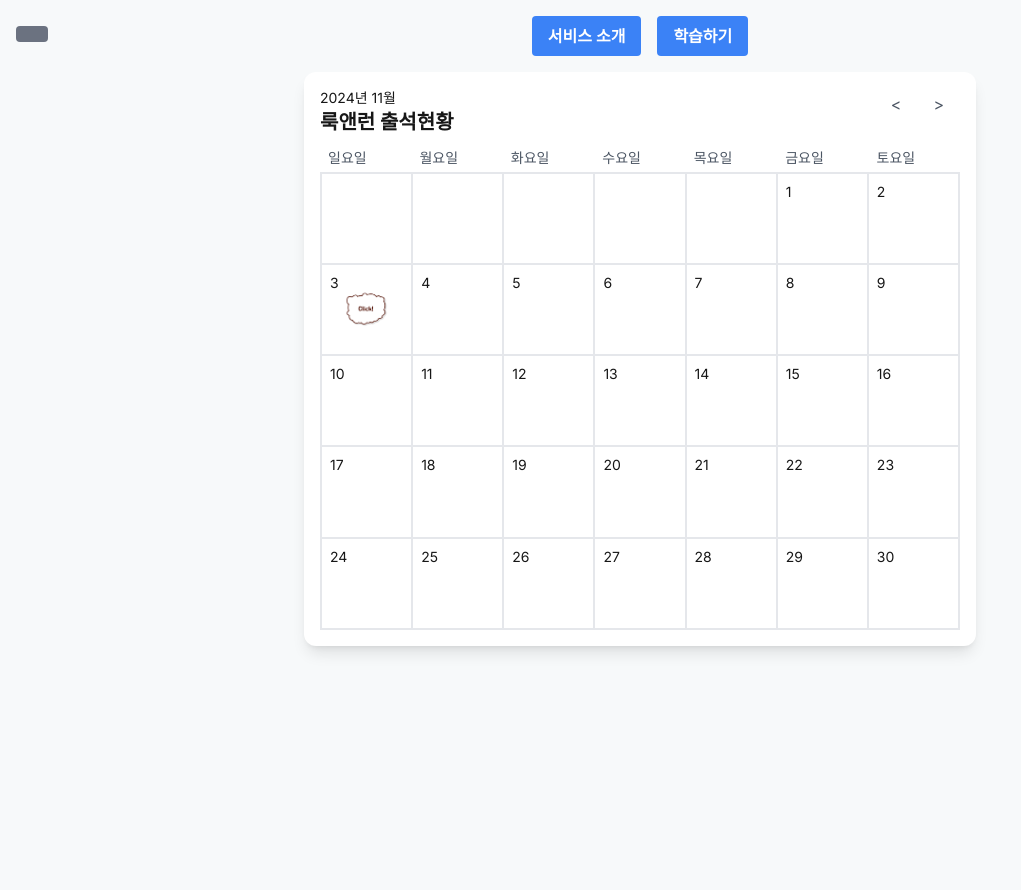
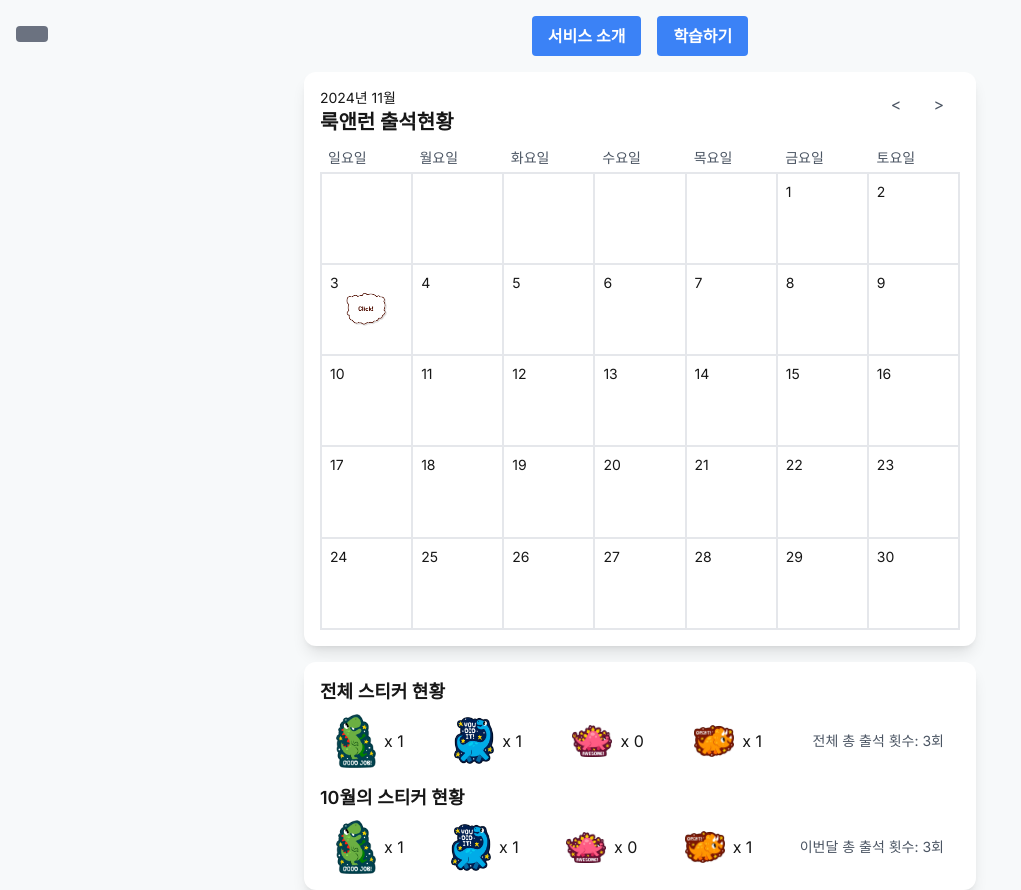
Before and after one commit to tinon1004/LookNLearn, a Next.js app: page /main in a window 1280 px wide. Shown: the whole page, without its empty margins (0-1021 px from the left). Before the commit the page ends 800 px from the top, so only its background shows below. Built offline with nearby package versions, Linux system fonts and the light colour scheme.

Commit message:
Feat: add StickerStatus component

```diff
--- a/src/app/main/MainPage.tsx
+++ b/src/app/main/MainPage.tsx
@@ -3,6 +3,7 @@
 import React, { useState, useEffect } from 'react';
 import { useRouter } from 'next/navigation';
 import Image from 'next/image';
+import StickerStatus from './StickerStatus';
 
 
 type CalendarProps = {
@@ -169,6 +170,7 @@ const MainPage: React.FC = () => {
         </button>
       </div>
       <Calendar onDayClick={handleDayClick} />
+      <StickerStatus />
     </div>
   );
 }
--- /dev/null
+++ b/src/app/main/StickerStatus.tsx
@@ -0,0 +1,71 @@
+'use client';
+
+import React from 'react';
+import Image from 'next/image';
+
+// type StickerCounts = {
+//   green: number;
+//   blue: number;
+//   orange: number;
+//   pink: number;
+// };
+
+const StickerStatus: React.FC = () => {
+  return (
+    <div className="bg-white rounded-xl shadow-lg p-4 w-full max-w-2xl mt-4">
+      <div className="space-y-4">
+        <div>
+          <h3 className="text-lg font-semibold mb-2">전체 스티커 현황</h3>
+          <div className="flex items-center justify-between px-4">
+            <div className="flex items-center gap-2">
+              <Image src="/img/stickers/full-sticker1.png" alt="Green sticker" width={40} height={40} />
+              <span>x 1</span>
+            </div>
+            <div className="flex items-center gap-2">
+              <Image src="/img/stickers/full-sticker2.png" alt="Blue sticker" width={40} height={40} />
+              <span>x 1</span>
+            </div>
+            <div className="flex items-center gap-2">
+              <Image src="/img/stickers/full-sticker3.png" alt="Orange sticker" width={40} height={40} />
+              <span>x 0</span>
+            </div>
+            <div className="flex items-center gap-2">
+              <Image src="/img/stickers/full-sticker4.png" alt="Pink sticker" width={40} height={40} />
+              <span>x 1</span>
+            </div>
+            <div className="text-sm text-gray-600">
+              전체 총 출석 횟수: 3회
+            </div>
+          </div>
+        </div>
+
+        <div>
+          <h3 className="text-lg font-semibold mb-2">10월의 스티커 현황</h3>
+          <div className="flex items-center justify-between px-4">
+            <div className="flex items-center gap-2">
+              <Image src="/img/stickers/full-sticker1.png" alt="Green sticker" width={40} height={40} />
+              <span>x 1</span>
+            </div>
+            <div className="flex items-center gap-2">
+              <Image src="/img/stickers/full-sticker2.png" alt="Blue sticker" width={40} height={40} />
+              <span>x 1</span>
+            </div>
+            <div className="flex items-center gap-2">
+              <Image src="/img/stickers/full-sticker3.png" alt="Orange sticker" width={40} height={40} />
+              <span>x 0</span>
+            </div>
+            <div className="flex items-center gap-2">
+              <Image src="/img/stickers/full-sticker4.png" alt="Pink sticker" width={40} height={40} />
+              <span>x 1</span>
+            </div>
+            <div className="text-sm text-gray-600">
+              이번달 총 출석 횟수: 3회
+            </div>
+          </div>
+        </div>
+      </div>
+    </div>
+  );
+};
+
+export default StickerStatus;
```
